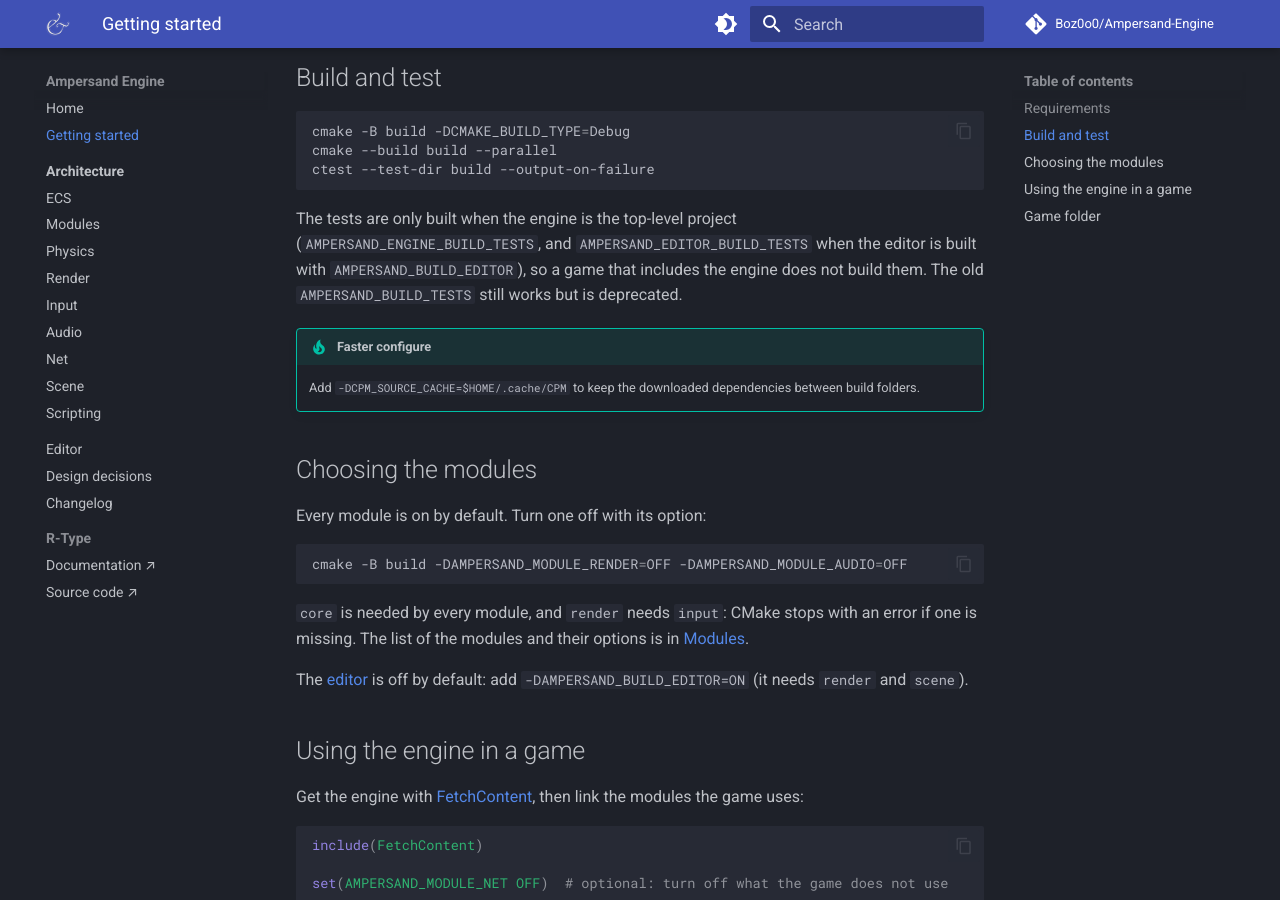
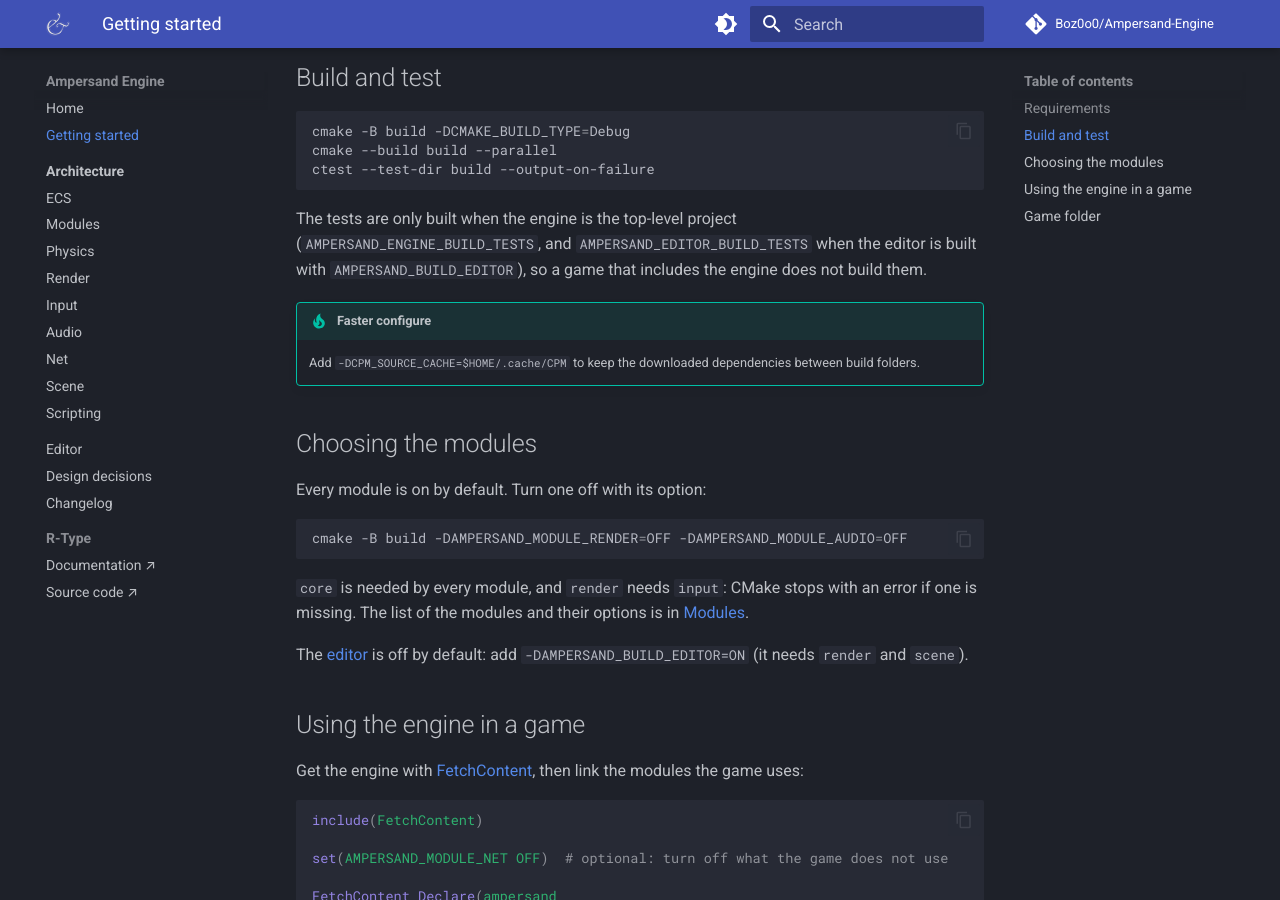
Before and after one commit to Boz0o0/Ampersand-Engine, an MkDocs documentation site: the page built from docs/mkdocs/getting-started.md, in a window 1280 px wide and 900 px high, scrolled down 559 px. Built offline with MkDocs 1.6.1 and Material for MkDocs 9.7.7, drawn with Linux system fonts in a browser that asks for light colours; comment, search, counter and statistics services are not loaded.

Commit message:
fix(engine-core): correct doc

```diff
--- a/docs/mkdocs/getting-started.md
+++ b/docs/mkdocs/getting-started.md
@@ -26,8 +26,7 @@
 The tests are only built when the engine is the top-level project
 (`AMPERSAND_ENGINE_BUILD_TESTS`, and `AMPERSAND_EDITOR_BUILD_TESTS` when the
 editor is built with `AMPERSAND_BUILD_EDITOR`), so a game that includes the
-engine does not build them. The old `AMPERSAND_BUILD_TESTS` still works but is
-deprecated.
+engine does not build them.
 
 !!! tip "Faster configure"
     Add `-DCPM_SOURCE_CACHE=$HOME/.cache/CPM` to keep the downloaded
```
Also changed, not shown: CHANGELOG.md (+1 -1 lines).
